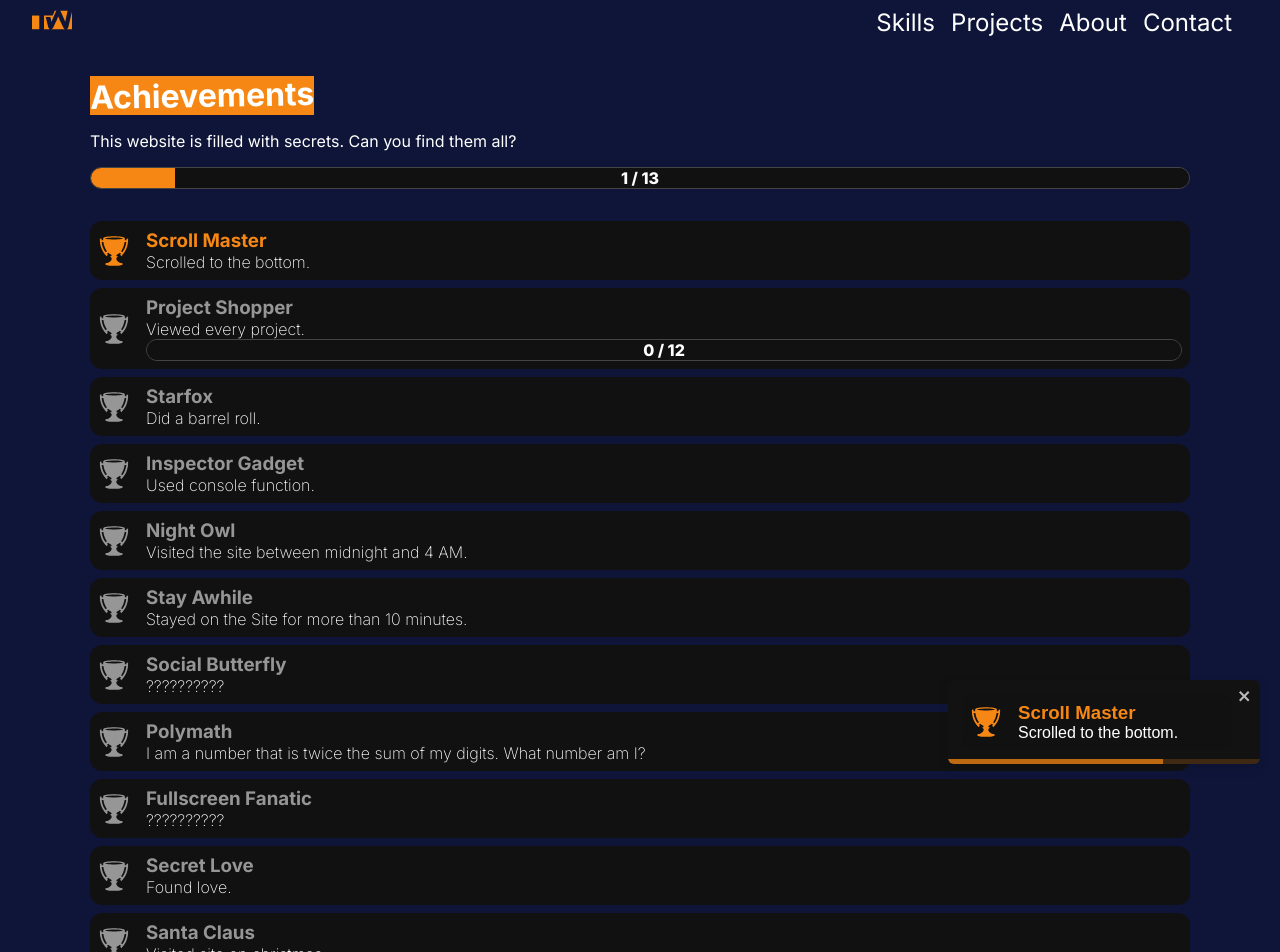
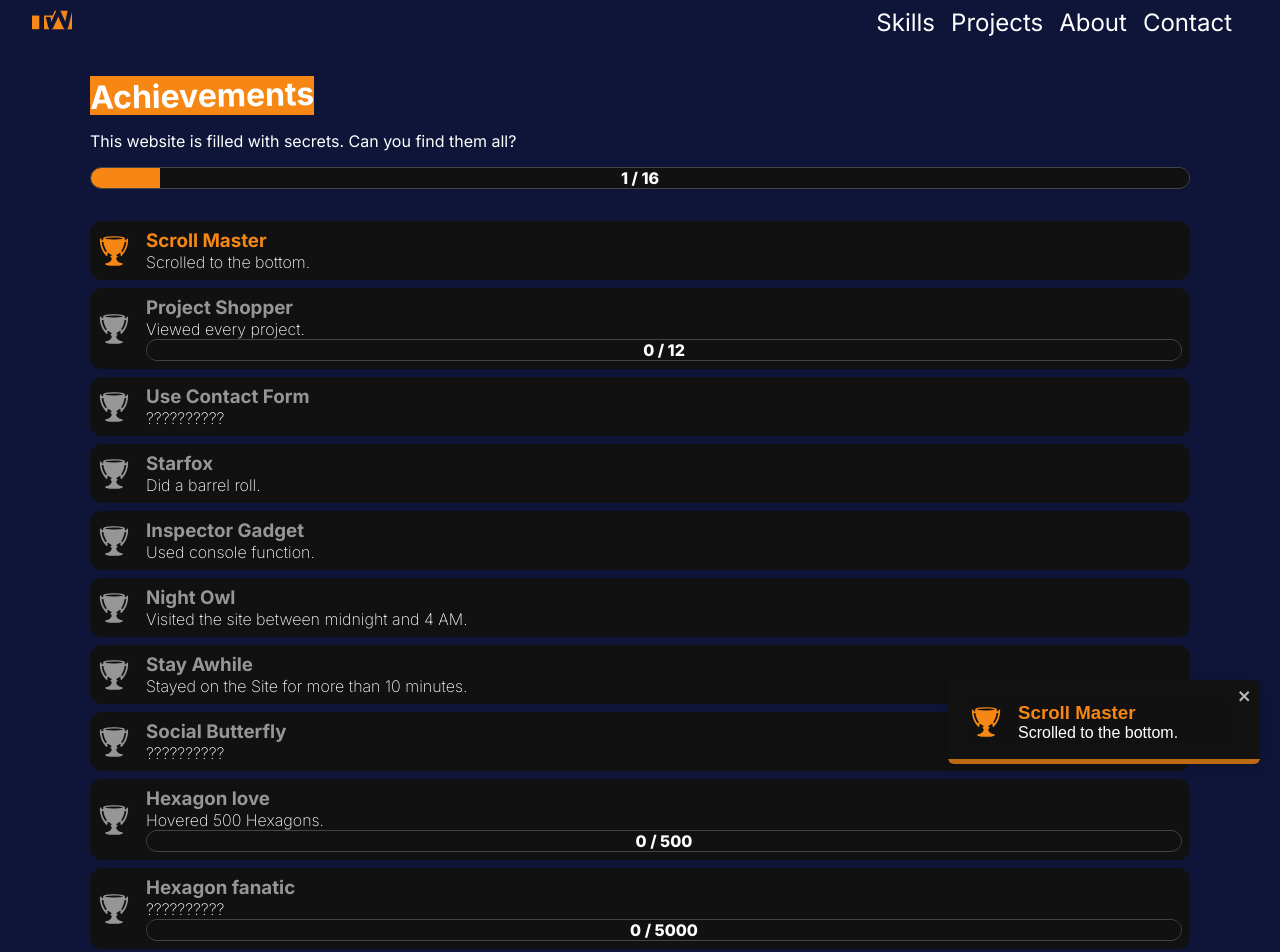
Before and after one commit to TobiasWust/tobiaswust2024, a Next.js app: page /achievements in a window 1280 px wide. Shown: the top 952 px of the page. Built offline with nearby package versions, Linux system fonts and the light colour scheme.

Commit message:
add hexagon achievements

```diff
--- a/src/achievements/achievementStore.ts
+++ b/src/achievements/achievementStore.ts
@@ -6,16 +6,36 @@ import { persist, createJSONStorage } from 'zustand/middleware';
 
 type AchievementStore = {
   achievementIds: string[]
+  counters: {
+    [counterName: string]: number
+  },
   addAchievement: (achievementId: string) => void;
 };
 
 const achievementStore = create(
   persist<AchievementStore>((set, get) => ({
     achievementIds: [],
+    counters: {},
     addAchievement: (achievementId: string) => {
       if (get().achievementIds.includes(achievementId)) return;
       toast(() => AchievementToast({ achievementId }));
       set({ achievementIds: [...get().achievementIds, achievementId] })
+    },
+    setCounter: (counterName: string, value: number) => {
+      if (get().counters[counterName] && get().counters[counterName] > value) return;
+      set({
+        counters: {
+          [counterName]: value
+        }
+      })
+    },
+    increaseCounter: (counterName: string) => {
+      const value = get().counters[counterName] || 0;
+      set({
+        counters: {
+          [counterName]: value + 1
+        }
+      })
     }
   }), {
     name: 'achievementStore',
@@ -24,37 +44,3 @@ const achievementStore = create(
 );
 
 export default achievementStore;
-
-
-// if (state.achievementIds.includes(achievementId)) return state.achievementIds;
-
-// return (
-//   {
-//     ...state,
-//     achievementIds: [...state.achievementIds, achievementId]
-//   }
-// )
-// })
-
-// export default function useAchievement() {
-//   const [achievements, setAchievements] = useState<string[]>([]);
-
-//   const addAchievement = (achievementId: string) => {
-//     if (achievements.includes(achievementId)) return;
-
-//     toast(() => AchievementToast({ achievementId: achievementId }));
-//     setAchievements([...achievements, achievementId])
-//   }
-
-//   useEffect(() => {
-//     setAchievements(JSON.parse(localStorage.getItem('achievements') || '[]') as string[]);
-//   }, []);
-
-//   useEffect(() => {
-//     localStorage.setItem('achievements', JSON.stringify(achievements));
-//   }, [achievements]);
-
-//   return {
-//     addAchievement, achievements
-//   }
-// }
--- a/src/achievements/useADates.tsx
+++ b/src/achievements/useADates.tsx
@@ -5,8 +5,6 @@ export default function useADates() {
   const addAchievement = achievementStore((state) => state.addAchievement);
 
   useEffect(() => {
-    addAchievement('scrollMaster');
-
     const date = new Date();
 
     const isChristmas = (date.getDate() === 24) && (date.getMonth() === 11);
--- a/src/achievements/useAscrollMaster.ts
+++ b/src/achievements/useAscrollMaster.ts
@@ -7,6 +7,7 @@ export default function useAscrollMaster() {
   useEffect(() => {
     const scrollListener = () => {
       if ((window.innerHeight + Math.round(window.scrollY)) >= document.body.offsetHeight) {
+        console.log('sack');
         addAchievement('scrollMaster');
       }
     };
--- a/src/data/achievements.tsx
+++ b/src/data/achievements.tsx
@@ -29,13 +29,13 @@ const achievements: Achievement[] = [
     maxProgress: projects.length,
     getProgress: () => Number(localStorage.getItem('projectsOpened')) || 0,
   },
-  // {
-  //   label: 'Use Contact Form',
-  //   id: 'useContactForm',
-  //   description: 'Dropped me a message.',
-  //   logo: 'string',
-  //   secret: true,
-  // },
+  {
+    label: 'Use Contact Form',
+    id: 'useContactForm',
+    description: 'Dropped me a message.',
+    logo: 'string',
+    secret: true,
+  },
   // {
   //   label: 'Cheater',
   //   id: 'cheater',
@@ -73,22 +73,22 @@ const achievements: Achievement[] = [
     description: 'Checked all Socials.',
     secret: true
   },
-  // {
-  //   label: 'Hexagon love',
-  //   id: 'hexagonLove',
-  //   description: 'Hovered 200 Hexagons.',
-  //   logo: 'string',
-  //   withProgress: true,
-  //   maxProgress: 200,
-  // },
-  // {
-  //   label: 'Hexagon fanatic',
-  //   id: 'hexagonFanatic',
-  //   description: 'Hovered 2000 Hexagons.',
-  //   logo: 'string',
-  //   withProgress: true,
-  //   maxProgress: 2000,
-  // },
+  {
+    label: 'Hexagon love',
+    id: 'hexagonLove',
+    description: 'Hovered 500 Hexagons.',
+    logo: 'string',
+    withProgress: true,
+    maxProgress: 500,
+  },
+  {
+    label: 'Hexagon fanatic',
+    id: 'hexagonFanatic',
+    description: 'Hovered 5000 Hexagons.',
+    secret: true,
+    withProgress: true,
+    maxProgress: 5000,
+  },
   // {
   //   label: 'Code Connoisseur',
   //   id: 'codeConnoisseur',
```
Also changed, not shown: src/components/Hexagons.tsx (+16 -1 lines).
